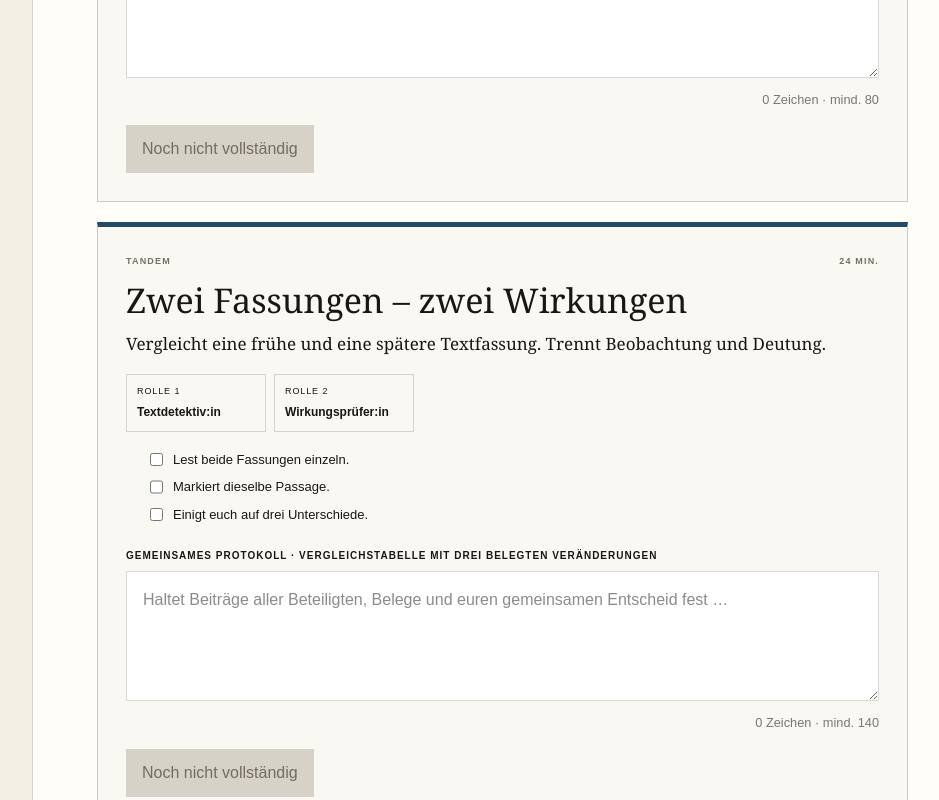
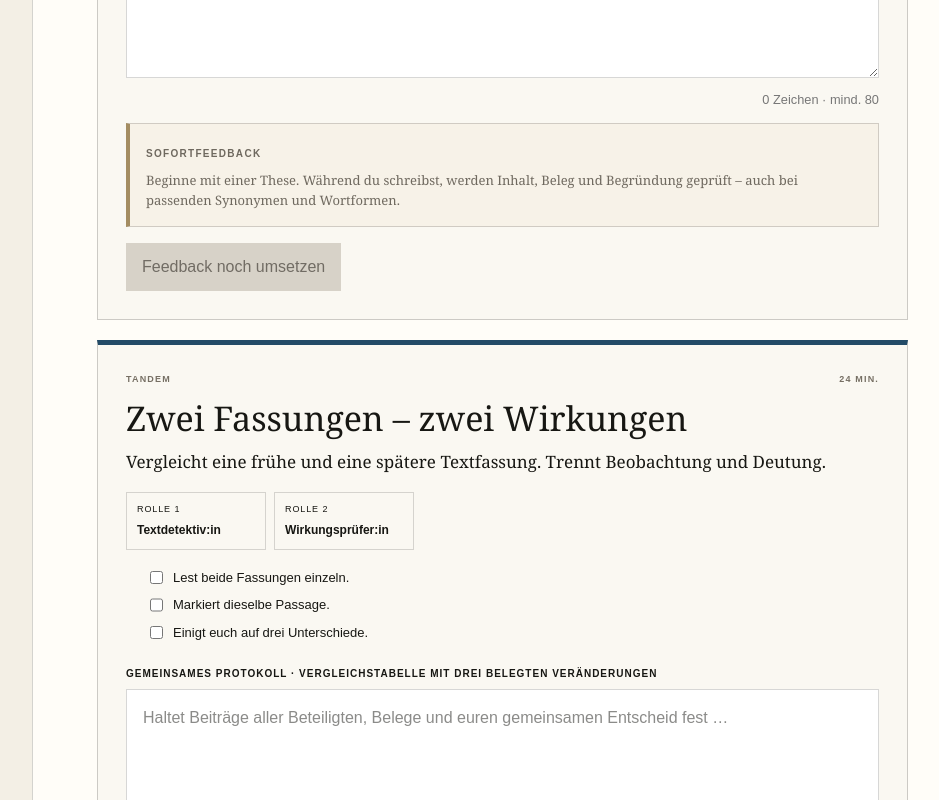
Before and after one commit to PatrickFischerKSA/Faust_Leseraum, a Next.js app: page /wissenswelten in a window 1280 px wide. Shown: the part 2140-2940 px from the top of the page, without its empty margins (308-1247 px from the left). Built offline with nearby package versions, Linux system fonts and the light colour scheme.

Commit message:
Ergänze textbasierte Sofortkorrektur mit Synonymerkennung

```diff
--- /dev/null
+++ b/app/feedback.tsx
@@ -0,0 +1,95 @@
+type Mode = 'analysis' | 'reflection' | 'group';
+
+type Check = { label: string; passed: boolean; feedback: string };
+
+const synonymFamilies: Record<string, string[]> = {
+  erinnerung: ['erinner', 'gedaechtn', 'vergangen', 'rueckblick'],
+  publikum: ['publikum', 'oeffentlich', 'zuschau', 'menge', 'masse'],
+  interessen: ['interess', 'motiv', 'ziel', 'absicht', 'anliegen'],
+  wette: ['wette', 'pakt', 'deal', 'vereinbar', 'abmach'],
+  streben: ['streb', 'such', 'drang', 'bemueh', 'verlang'],
+  vernunft: ['vernunft', 'rational', 'verstand', 'aufklaer'],
+  erkenntnis: ['erkennt', 'wissen', 'gelehrt', 'wissenschaft', 'versteh'],
+  grenze: ['grenz', 'scheiter', 'unzulaeng', 'unerreich', 'beschraenk'],
+  verzweiflung: ['verzweifl', 'krise', 'hoffnungslos', 'unzufried', 'zerriss'],
+  magie: ['magie', 'zauber', 'geist', 'beschwoer', 'uebernatuer'],
+  gegensatz: ['gegensatz', 'unterschied', 'kontrast', 'waehrend', 'hingegen'],
+  manipulation: ['manipul', 'taeusch', 'verfuehr', 'taktik', 'list', 'beeinfluss'],
+  macht: ['macht', 'herrschaft', 'kontroll', 'ueberlegen', 'abhaeng'],
+  liebe: ['liebe', 'zuneigung', 'begehren', 'verlieb', 'naehe', 'gefuehl'],
+  schuld: ['schuld', 'verantwort', 'gewissen', 'moral', 'schaem', 'scham'],
+  verantwortung: ['verantwort', 'folge', 'konsequenz', 'pflicht', 'rechenschaft'],
+  gesellschaft: ['gesellschaft', 'norm', 'ruf', 'ansehen', 'ausgrenz', 'urteil'],
+  religion: ['glaub', 'religio', 'gott', 'kirche', 'gebet', 'fromm'],
+  freiheit: ['freiheit', 'autonom', 'selbstbestimm', 'entscheid', 'zwang'],
+  natur: ['natur', 'schoepfung', 'landschaft', 'umwelt', 'lebendig'],
+  tod: ['tod', 'sterb', 'suizid', 'gift', 'rett', 'erlösung', 'erloes'],
+  filmgestaltung: ['stimme', 'gestik', 'mimik', 'koerper', 'kamera', 'licht', 'raum', 'musik', 'pause', 'rhythm', 'schnitt', 'ton'],
+};
+
+const sceneConcepts: Record<string, string[]> = {
+  zueignung: ['erinnerung','streben'],
+  'vorspiel-auf-dem-theater': ['publikum','interessen','gegensatz'],
+  'prolog-im-himmel': ['wette','streben','vernunft','gegensatz'],
+  nacht: ['erkenntnis','grenze','verzweiflung','magie','tod'],
+  'vor-dem-tor-faust-und-wagner-bauern-unter-der-linde': ['gesellschaft','gegensatz','streben'],
+  'studierzimmer-i': ['erkenntnis','manipulation','gegensatz'],
+  'studierzimmer-ii': ['wette','manipulation','streben','freiheit'],
+  'auerbachs-keller-in-leipzig': ['gesellschaft','macht','manipulation'],
+  hexenkueche: ['manipulation','liebe','macht'],
+  'strasse-i': ['liebe','gesellschaft','manipulation'],
+  'abend-ein-kleines-reinliches-zimmer': ['liebe','gesellschaft','schuld'],
+  'margarete-mit-einer-lampe': ['liebe','gesellschaft'],
+  spaziergang: ['manipulation','liebe'],
+  'der-nachbarin-haus': ['gesellschaft','manipulation'],
+  'strasse-ii': ['liebe','manipulation'],
+  garten: ['liebe','gegensatz','religion'],
+  'ein-gartenhaeuschen': ['liebe','manipulation'],
+  'wald-und-hoehle': ['natur','liebe','schuld','freiheit'],
+  'gretchen-am-spinnrad': ['liebe','verzweiflung'],
+  'marthens-garten': ['religion','liebe','gegensatz'],
+  'am-brunnen': ['gesellschaft','schuld'],
+  zwinger: ['religion','schuld','verzweiflung'],
+  'nacht-strasse-vor-gretchens-tuere': ['schuld','macht','tod'],
+  dom: ['schuld','religion','gesellschaft'],
+  walpurgisnacht: ['magie','gesellschaft','manipulation'],
+  walpurgisnachtstraum: ['gesellschaft','filmgestaltung'],
+  'trueber-tag-feld': ['schuld','verantwortung','freiheit'],
+  kerker: ['schuld','freiheit','religion','tod'],
+};
+
+const normalize = (value: string) => value.toLowerCase().normalize('NFD').replace(/[\u0300-\u036f]/g, '').replace(/ß/g, 'ss').replace(/[^a-z0-9\s]/g, ' ');
+const hasAny = (text: string, words: string[]) => words.some(word => text.includes(normalize(word)));
+
+export function evaluateResponse(prompt: string, answer: string, context = '', mode: Mode = 'analysis') {
+  const text = normalize(answer);
+  const words = text.split(/\s+/).filter(Boolean);
+  const sentences = answer.split(/[.!?]+/).filter(part => part.trim().length > 8);
+  const concepts = sceneConcepts[context] || Object.keys(synonymFamilies).filter(key => hasAny(normalize(prompt), synonymFamilies[key])).slice(0, 4);
+  const recognized = concepts.filter(key => hasAny(text, synonymFamilies[key]));
+  const promptTerms = normalize(prompt).split(/\s+/).filter(word => word.length > 6 && !['welche','warum','inwiefern','zwischen','aufgabe','gemeinsam','formuliert','beschreibt'].includes(word));
+  const promptOverlap = promptTerms.filter(term => text.includes(term.slice(0, Math.max(5, term.length - 2)))).length;
+  const contentPassed = concepts.length ? recognized.length >= Math.min(2, Math.max(1, concepts.length)) : promptOverlap >= 2;
+  const reasoning = hasAny(text, ['weil','denn','daher','deshalb','folglich','somit','dadurch','indem','weshalb','begründe','begruende']);
+  const evidence = hasAny(text, ['zitat','vers','textstelle','passage','szene','film','wortwahl','zeigt','belegt','verdeutlicht','erkennbar','spricht','sagt','bild','stimme','gestik','kamera','licht']);
+  const perspective = hasAny(text, mode === 'group' ? ['wir','uns','gemeinsam','person 1','person 2','rolle','konsens','dissens'] : ['ich','mir','meiner','persoenlich','erfahrung','bemerke']);
+  const checks: Check[] = [
+    { label:'Ausgeführt', passed:words.length >= (mode === 'reflection' ? 35 : 45) && sentences.length >= 3, feedback:words.length < (mode === 'reflection' ? 35 : 45) ? `Noch ausbauen: derzeit ${words.length} Wörter.` : 'Die Antwort ist ausreichend ausgeführt.' },
+    { label:'Inhalt', passed:contentPassed, feedback:recognized.length ? `Erkannte Begriffe und Synonyme: ${recognized.join(', ')}.` : contentPassed ? 'Zentrale Begriffe der Aufgabe werden inhaltlich aufgenommen.' : 'Greife mindestens zwei zentrale Gedanken der Szene oder Aufgabe auf.' },
+    { label:'Belegt', passed:evidence, feedback:evidence ? 'Ein Text- oder Filmbezug ist erkennbar.' : 'Ergänze eine konkrete Textstelle oder Filmbeobachtung.' },
+    { label:'Begründet', passed:reasoning, feedback:reasoning ? 'Die Gedanken werden sprachlich begründet.' : 'Verknüpfe These und Beleg, etwa mit „weil“, „dadurch“ oder „daher“.' },
+  ];
+  if (mode !== 'analysis') checks[2] = { label:mode === 'group'?'Perspektiven':'Reflexion', passed:perspective, feedback:perspective ? (mode === 'group'?'Mehrere Beiträge oder Rollen sind erkennbar.':'Die eigene Perspektive wird sichtbar.') : (mode === 'group'?'Macht die Beiträge der Beteiligten oder einen Dissens sichtbar.':'Formuliere, was du selbst wahrgenommen oder neu verstanden hast.') };
+  const passed = checks.filter(check => check.passed).length;
+  return { checks, passed, ready: passed >= 3, level: passed === 4 ? 'stark' : passed >= 2 ? 'entwickelt' : 'anfang' };
+}
+
+export function TextFeedback({ prompt, answer, context, mode = 'analysis' }: { prompt: string; answer: string; context?: string; mode?: Mode }) {
+  const result = evaluateResponse(prompt, answer, context, mode);
+  if (!answer.trim()) return <div className="liveFeedback empty"><strong>Sofortfeedback</strong><p>Beginne mit einer These. Während du schreibst, werden Inhalt, Beleg und Begründung geprüft – auch bei passenden Synonymen und Wortformen.</p></div>;
+  return <div className={`liveFeedback ${result.level}`} aria-live="polite">
+    <div className="feedbackHead"><strong>Sofortfeedback</strong><span>{result.passed}/4 Kriterien</span></div>
+    <div className="feedbackChecks">{result.checks.map(check => <div className={check.passed?'passed':''} key={check.label}><span>{check.passed?'✓':'○'}</span><p><strong>{check.label}</strong>{check.feedback}</p></div>)}</div>
+    <p className="feedbackNote">Automatische Textdiagnose statt Musterlösung: Entscheidend bleibt deine nachvollziehbare Deutung.</p>
+  </div>;
+}
--- a/app/globals.css
+++ b/app/globals.css
@@ -121,6 +121,22 @@ textarea:focus { border-color:var(--red); box-shadow:0 0 0 2px rgba(214,59,40,.1
 .answerFooter { display:flex; justify-content:space-between; gap:12px; align-items:center; margin-top:12px; color:#777168; font-size:10px; }
 .complete { border:0; background:transparent; color:var(--red); cursor:pointer; font-size:11px; font-weight:800; }
 .complete.active { color:var(--sage); }
+.complete:disabled { color:#aaa49a; cursor:not-allowed; }
+.liveFeedback { margin-top:14px; padding:16px; border:1px solid var(--line); border-left:4px solid #a48d62; background:#f7f2e8; }
+.liveFeedback.empty { color:#6f695f; }
+.liveFeedback.entwickelt { border-left-color:#b3772d; background:#fbf4e8; }
+.liveFeedback.stark { border-left-color:var(--sage); background:#f0f4ed; }
+.liveFeedback>strong,.feedbackHead strong { font-size:10px; text-transform:uppercase; letter-spacing:.13em; }
+.liveFeedback.empty p { margin:7px 0 0; font:13px/1.5 Georgia,serif; }
+.feedbackHead { display:flex; justify-content:space-between; align-items:center; margin-bottom:12px; }
+.feedbackHead span { font-size:10px; color:#777168; }
+.feedbackChecks { display:grid; grid-template-columns:1fr 1fr; gap:7px; }
+.feedbackChecks>div { display:grid; grid-template-columns:18px 1fr; gap:6px; padding:8px; background:rgba(255,255,255,.55); color:#766f65; }
+.feedbackChecks>div.passed { color:#3f5d3c; }
+.feedbackChecks>div>span { font-weight:800; }
+.feedbackChecks p { margin:0; font-size:11px; line-height:1.4; }
+.feedbackChecks p strong { display:block; color:var(--ink); font-size:10px; }
+.feedbackNote { margin:12px 0 0; color:#777168; font:italic 11px/1.4 Georgia,serif; }
 .questionNav { display:grid; grid-template-columns:1fr auto 1fr; align-items:center; margin-top:46px; padding-top:18px; border-top:1px solid var(--line); }
 .questionNav button { border:0; background:transparent; cursor:pointer; font-size:11px; font-weight:800; }
 .questionNav button:last-child { text-align:right; color:var(--red); }
@@ -160,6 +176,7 @@ footer p { margin:0; color:#6a655d; font:16px/1.5 Georgia,serif; }
   .sceneHeading h2 { font-size:36px; }
   .questionCard h2 { font-size:30px; }
   .answerFooter { align-items:flex-start; flex-direction:column; }
+  .feedbackChecks { grid-template-columns:1fr; }
   footer { grid-template-columns:1fr; padding:54px 20px; }
   .footerLinks { justify-content:flex-start; }
 }
--- a/app/page.tsx
+++ b/app/page.tsx
@@ -2,6 +2,7 @@
 
 import { useEffect, useMemo, useState } from 'react';
 import { FULL_FILM_ID, scenes, TEXT_URL } from './data';
+import { evaluateResponse, TextFeedback } from './feedback';
 
 type Answers = Record<number, string>;
 
@@ -72,6 +73,7 @@ export default function Home() {
 
   const scene = scenes[sceneIndex];
   const question = scene.questions[questionIndex] || scene.questions[0];
+  const currentFeedback = evaluateResponse(question.text, answers[question.id] || '', scene.slug);
   const progress = Math.round((done.length / TOTAL) * 100);
 
   const filteredScenes = useMemo(() => {
@@ -223,9 +225,10 @@ export default function Home() {
           <div className="promptHint"><span>⌁</span><p><strong>Filmspur</strong>Achte darauf, wie Raum, Stimme, Körper und Rhythmus die Textaussage verändern.</p></div>
           <label htmlFor="answer">Deine Beobachtung</label>
           <textarea id="answer" value={answers[question.id] || ''} onChange={(event) => setAnswers((current) => ({ ...current, [question.id]: event.target.value }))} placeholder="These · Beleg aus dem Text · Beobachtung im Film …" />
+          <TextFeedback prompt={question.text} answer={answers[question.id] || ''} context={scene.slug} />
           <div className="answerFooter">
             <span>{(answers[question.id] || '').length} Zeichen · lokal gespeichert</span>
-            <button className={done.includes(question.id) ? 'complete active' : 'complete'} onClick={() => toggleDone(question.id)}>{done.includes(question.id) ? '✓ Bearbeitet' : 'Als bearbeitet markieren'}</button>
+            <button disabled={!currentFeedback.ready && !done.includes(question.id)} className={done.includes(question.id) ? 'complete active' : 'complete'} onClick={() => toggleDone(question.id)}>{done.includes(question.id) ? '✓ Bearbeitet' : currentFeedback.ready ? 'Als bearbeitet markieren' : 'Feedback noch umsetzen'}</button>
           </div>
           <div className="questionNav">
             <button onClick={() => nextQuestion(-1)} disabled={sceneIndex === 0 && questionIndex === 0}>← Zurück</button>
--- a/app/wissenswelten/page.tsx
+++ b/app/wissenswelten/page.tsx
@@ -2,6 +2,7 @@
 
 import { useEffect, useMemo, useState } from 'react';
 import { glossary, modules, sources, type Task } from './data';
+import { evaluateResponse, TextFeedback } from '../feedback';
 import './wissenswelten.css';
 
 type Saved = Record<string, { note: string; checks: boolean[]; done: boolean }>;
@@ -56,12 +57,14 @@ export default function Wissenswelten() {
         <div className="taskHeading"><div><p className="worldEyebrow">Erfahrung → Austausch → Urteil</p><h2>Aufträge</h2></div><div className="taskFilters">{(['Alle','Selbst','Tandem','Trio'] as const).map(f=><button className={filter===f?'active':''} onClick={()=>setFilter(f)} key={f}>{f}</button>)}</div></div>
         <div className="tasks">{tasks.map(task => {
           const value=saved[task.id] || {note:'',checks:[],done:false}; const eligible=canFinish(task);
+          const textReady=evaluateResponse(task.prompt, value.note, '', task.form==='Selbst'?'reflection':'group').ready;
           return <article className={`task ${task.form.toLowerCase()} ${value.done?'done':''}`} key={task.id}>
             <div className="taskMeta"><span>{task.form}</span><span>{task.minutes} Min.</span></div><h3>{task.title}</h3><p className="taskPrompt">{task.prompt}</p>
             {task.roles&&<div className="roles">{task.roles.map((r,i)=><span key={r}>Rolle {i+1}<strong>{r}</strong></span>)}</div>}
             <ol>{task.steps.map((step,i)=><li key={step}><label><input type="checkbox" disabled={task.form==='Selbst'} checked={!!value.checks[i]} onChange={e=>change(task.id,{checks:Object.assign([],value.checks,{[i]:e.target.checked})})}/><span>{step}</span></label></li>)}</ol>
             <label className="protocol"><span>{task.form==='Selbst'?'Deine private Reflexion':'Gemeinsames Protokoll'} · {task.product}</span><textarea value={value.note} onChange={e=>change(task.id,{note:e.target.value})} placeholder={task.form==='Selbst'?'Was hast du über dein eigenes Denken bemerkt?':'Haltet Beiträge aller Beteiligten, Belege und euren gemeinsamen Entscheid fest …'}/><small>{value.note.length} Zeichen · {task.form==='Selbst'?'mind. 80':'mind. 140'}</small></label>
-            <button className="finish" disabled={!eligible&&!value.done} onClick={()=>change(task.id,{done:!value.done})}>{value.done?'✓ Abgeschlossen':eligible?'Auftrag abschliessen':'Noch nicht vollständig'}</button>
+            <TextFeedback prompt={`${task.prompt} ${task.product}`} answer={value.note} mode={task.form==='Selbst'?'reflection':'group'} />
+            <button className="finish" disabled={(!eligible||!textReady)&&!value.done} onClick={()=>change(task.id,{done:!value.done})}>{value.done?'✓ Abgeschlossen':eligible&&textReady?'Auftrag abschliessen':'Feedback noch umsetzen'}</button>
           </article>})}</div>
       </div>
     </section>
```
